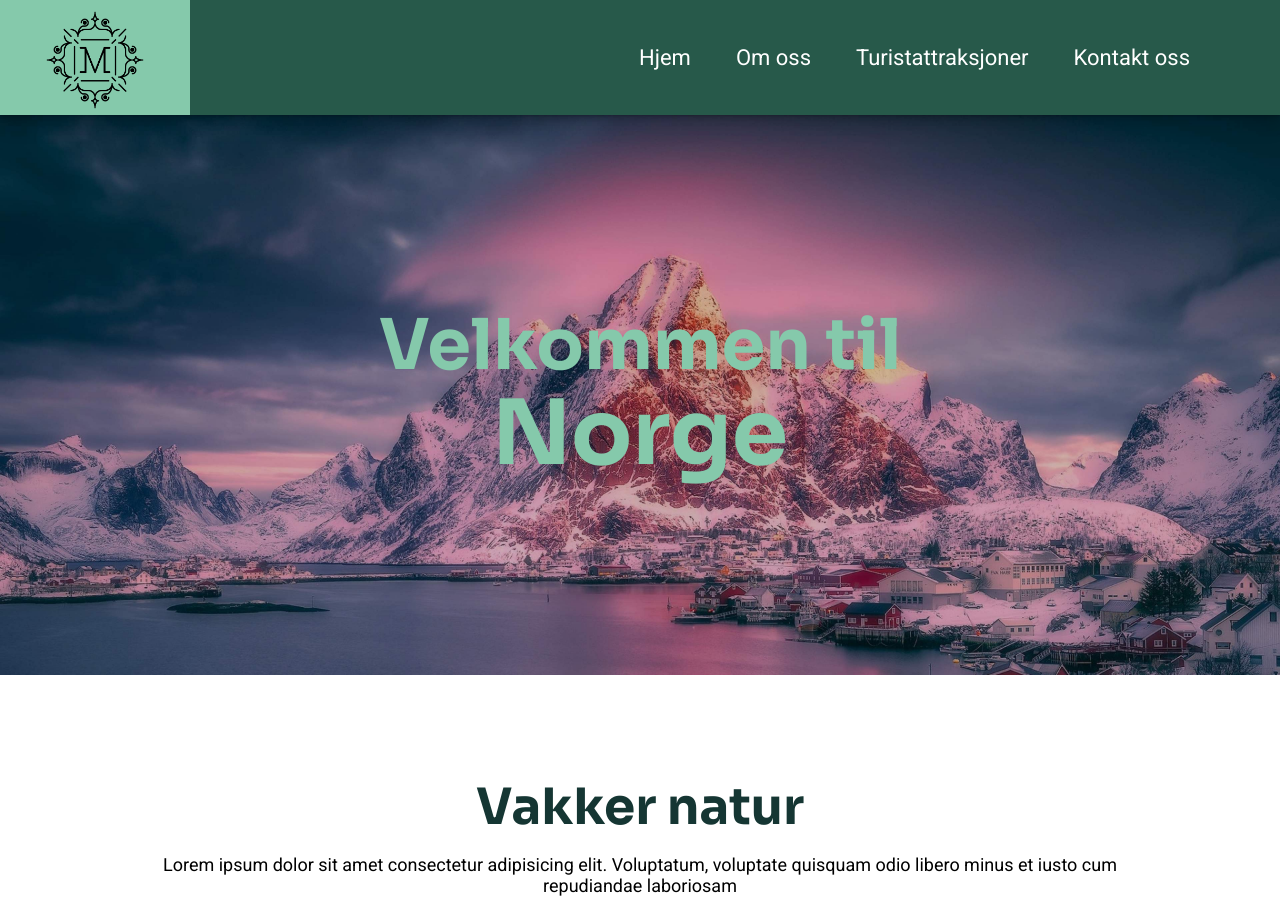
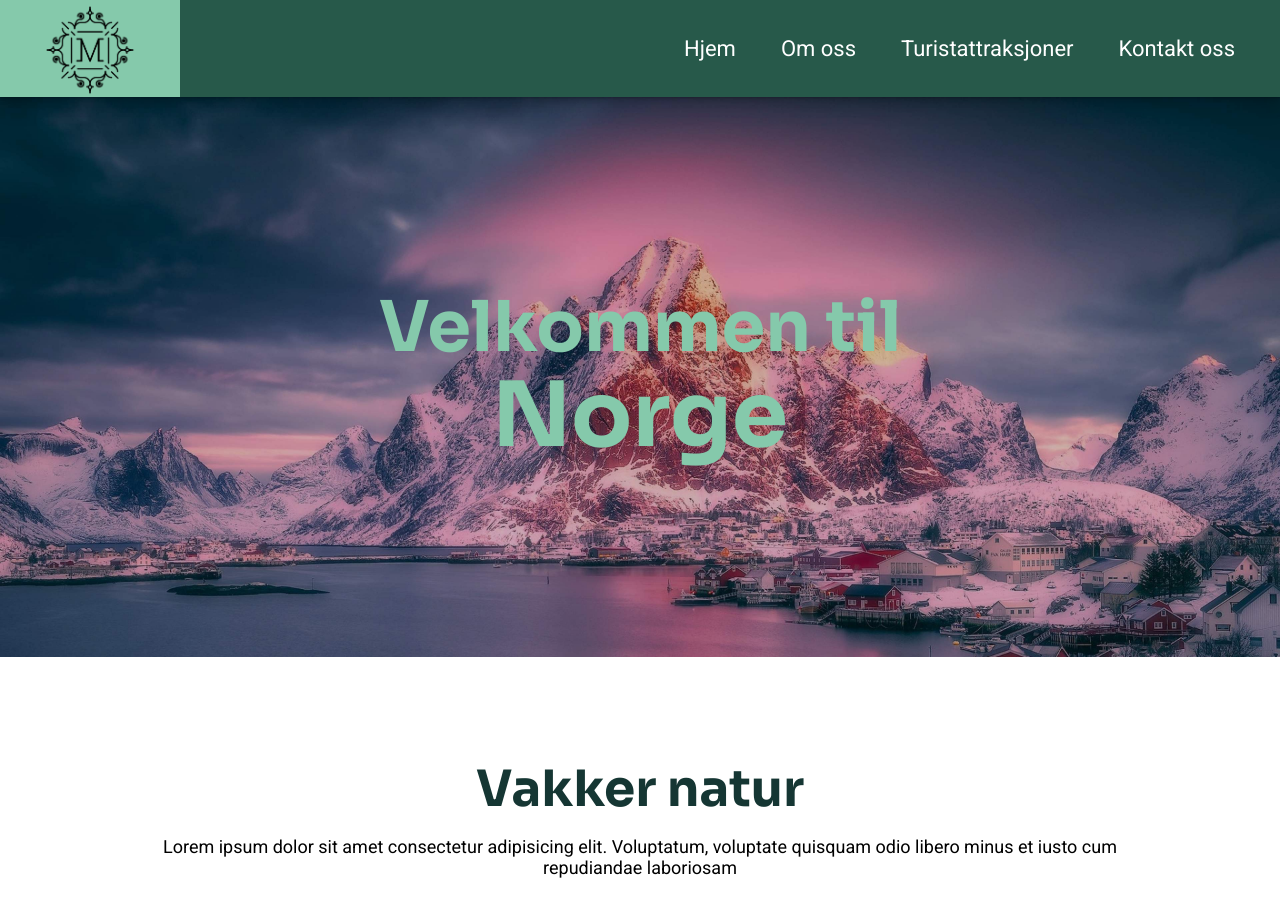
Before and after one commit to mobak88/Mindful-Tourism-oppgave, a plain HTML site: page index.html in a window 1280 px wide. Shown: the top 899 px of the page. Drawn offline with Linux system fonts and the light colour scheme.

Commit message:
Minor changes to header

```diff
--- a/components/_header.scss
+++ b/components/_header.scss
@@ -2,6 +2,7 @@
   display: flex;
   flex-direction: row;
   justify-content: space-between;
+  align-items: center;
   box-shadow: rgba(0, 0, 0, 0.07) 0px 1px 1px, rgba(0, 0, 0, 0.07) 0px 2px 2px,
     rgba(0, 0, 0, 0.07) 0px 4px 4px, rgba(0, 0, 0, 0.07) 0px 8px 8px,
     rgba(0, 0, 0, 0.07) 0px 16px 16px;
@@ -34,15 +35,16 @@ li > a {
 }
 
 .header-logo__wrapper {
-  padding: 1rem 4.5rem 0 4.5rem;
+  padding: 0.5rem 4.5rem 0 4.5rem;
   background-color: $light-green;
-}
-
-.header-nav__wrapper {
-  margin: 4.5rem;
 }
 
 header {
   position: sticky;
   top: 0;
 }
+
+.logo {
+  width: 9rem;
+  height: 9rem;
+}
--- a/index.html
+++ b/index.html
@@ -16,8 +16,7 @@
             <img
               src="images\tourism-logo.png"
               alt="Mindful Tourism AS logo"
-              width="100"
-              height="100"
+              class="logo"
             />
           </a>
         </div>
```
Also changed, not shown: main.css, 1 other file.
